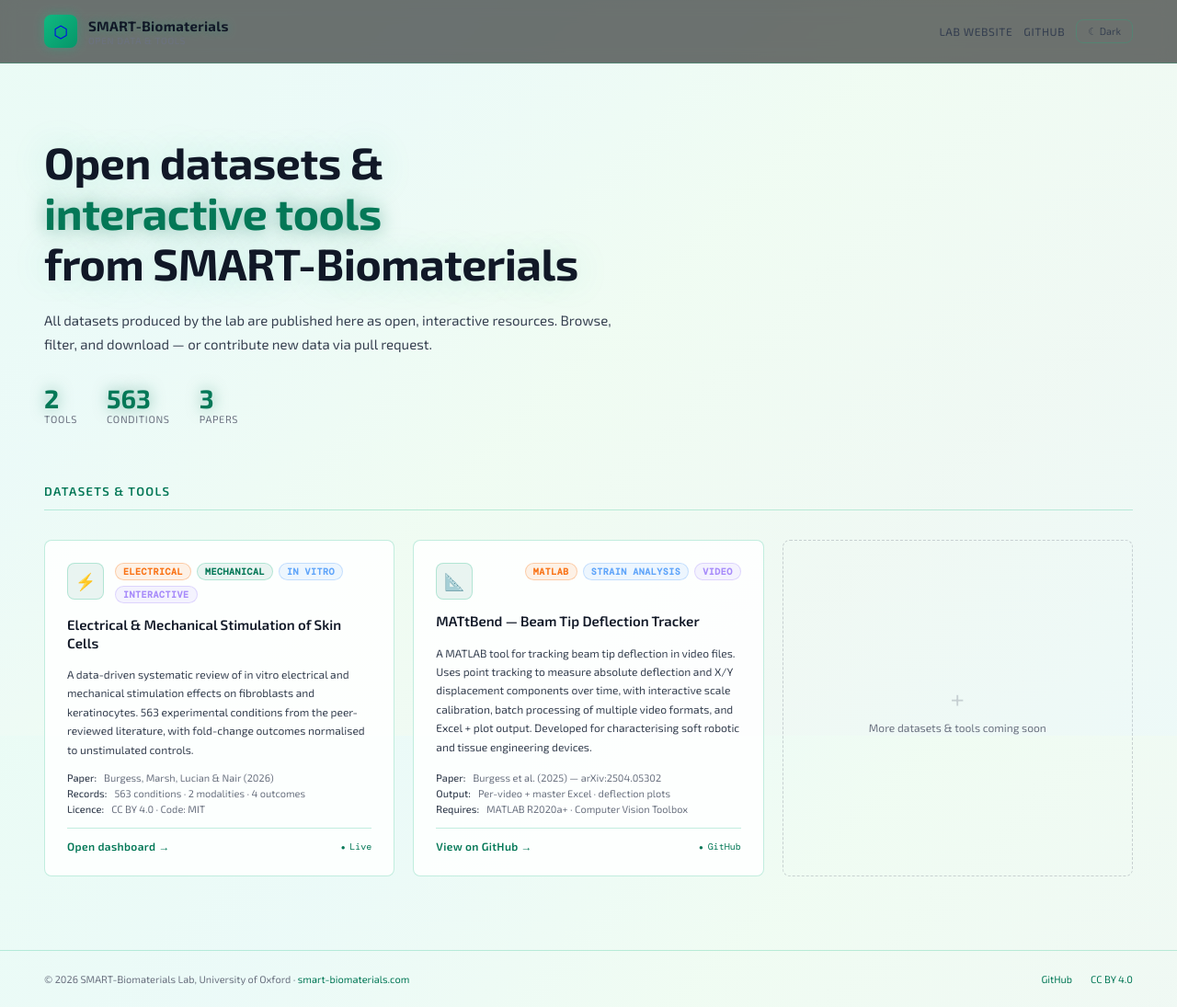
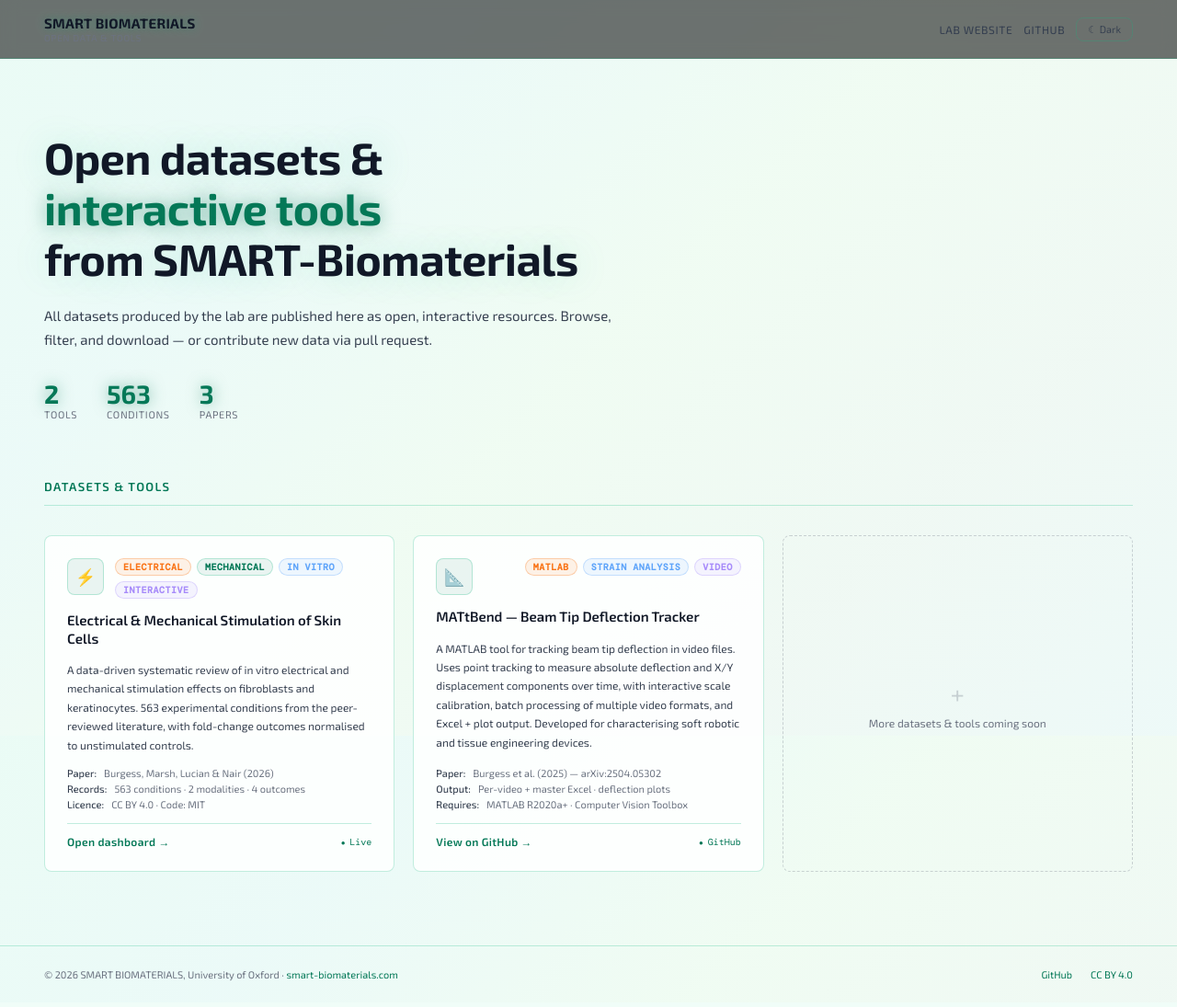
Before and after one commit to SMARTBiomaterials/smartbiomaterials.github.io, a website: page index.html in a window 1280 px wide. Shown: the whole page at 92% size. Drawn offline with nearby package versions, Linux system fonts and the light colour scheme.

Commit message:
Update index.html

```diff
--- a/index.html
+++ b/index.html
@@ -241,9 +241,8 @@
 
 <header>
   <a class="logo-link" href="https://smart-biomaterials.com">
-    <div class="logo-icon">⬡</div>
     <div class="logo-text">
-      <strong>SMART-Biomaterials</strong>
+      <strong>SMART BIOMATERIALS</strong>
       <span>Open Data &amp; Tools</span>
     </div>
   </a>
@@ -273,7 +272,7 @@
 </div>
 
 <footer>
-  <span>© 2026 SMART-Biomaterials Lab, University of Oxford · <a href="https://smart-biomaterials.com">smart-biomaterials.com</a></span>
+  <span>© 2026 SMART BIOMATERIALS, University of Oxford · <a href="https://smart-biomaterials.com">smart-biomaterials.com</a></span>
   <div class="footer-links">
     <a href="https://github.com/SMART-Biomaterials" target="_blank">GitHub</a>
     <a href="https://creativecommons.org/licenses/by/4.0/" target="_blank">CC BY 4.0</a>
```
